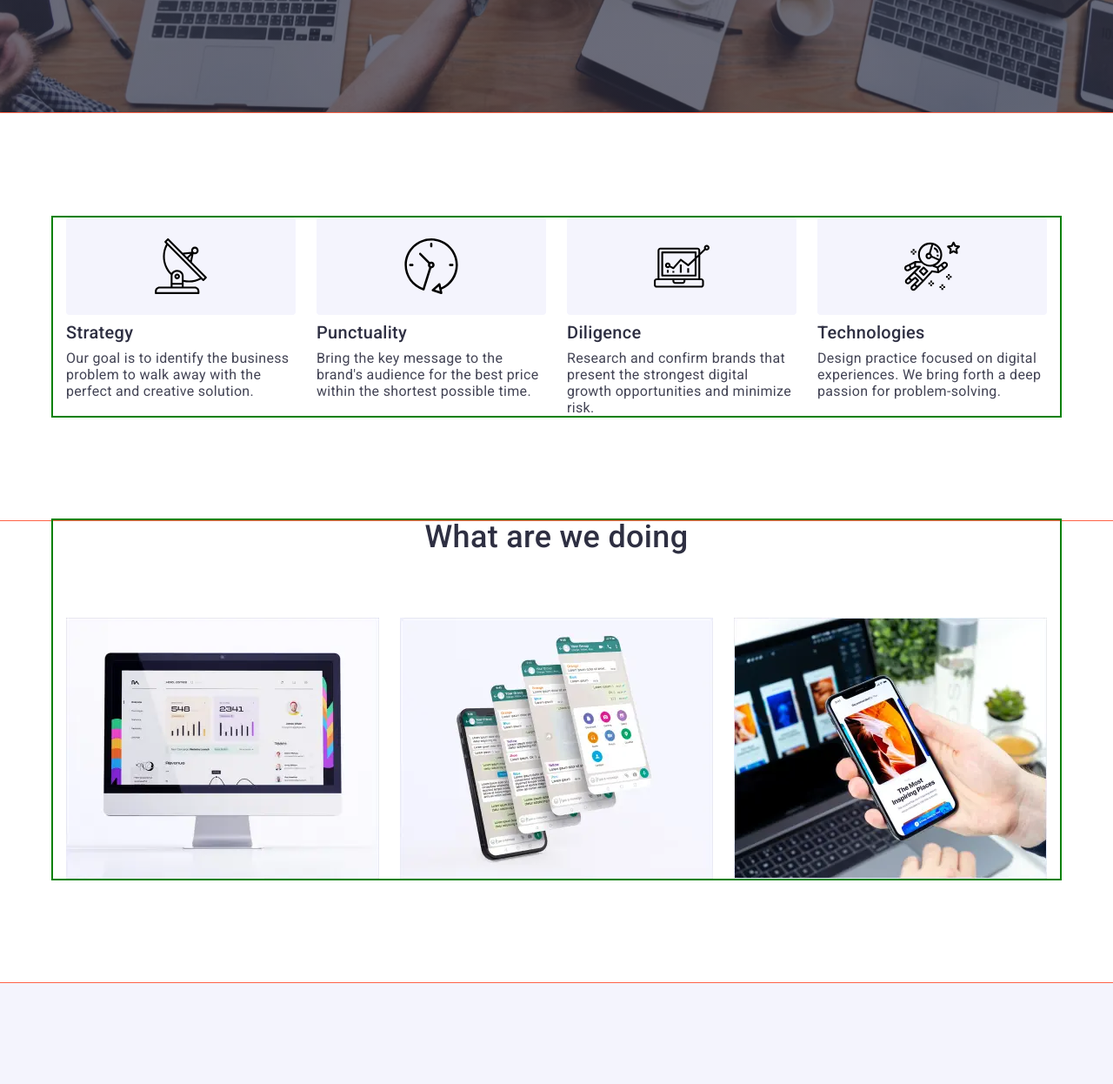
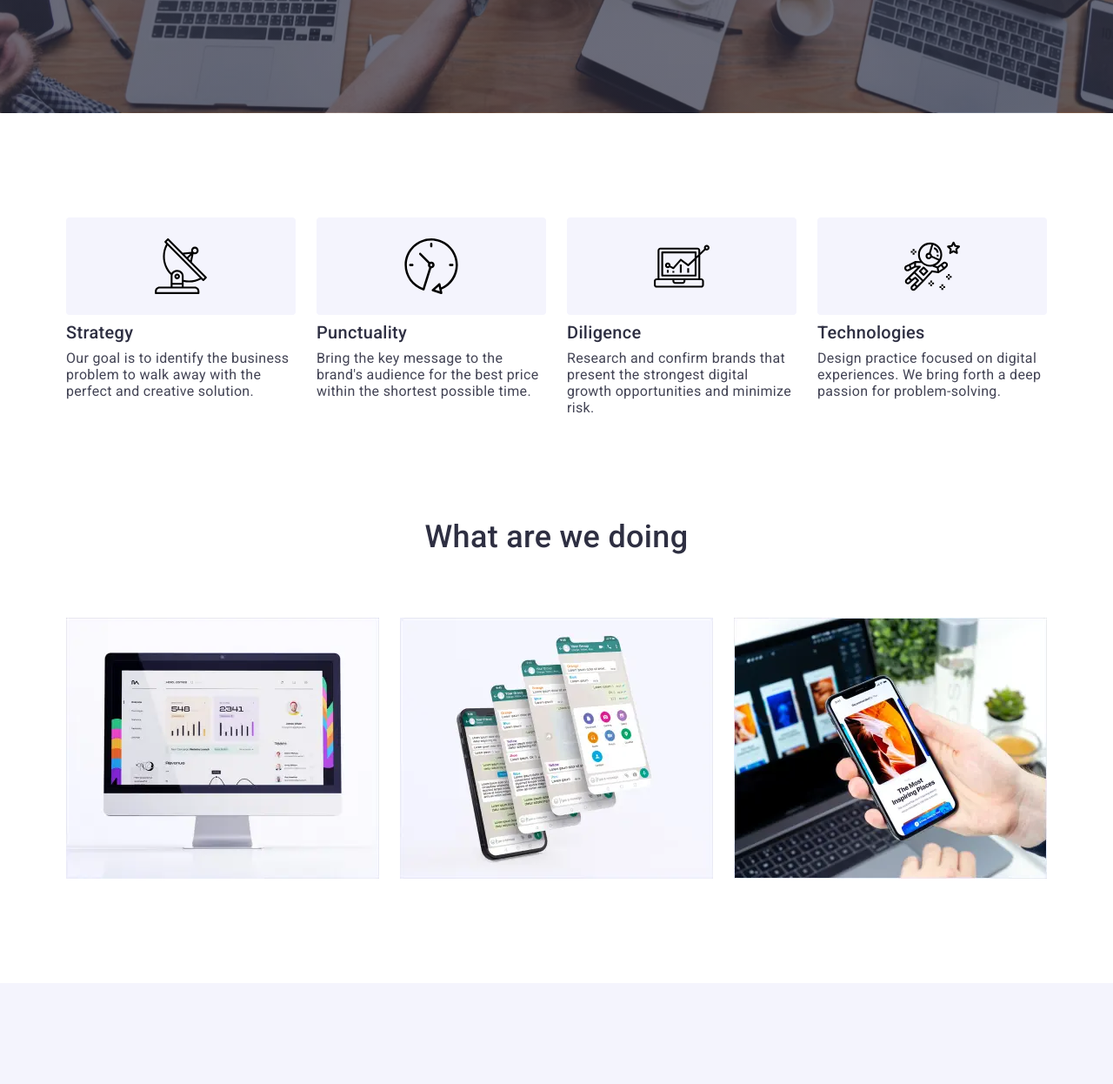
Before and after one commit to IgorVyshnevskiy/goit-markup-hw-07, a plain HTML site: page index.html in a window 1280 px wide. Shown: the part 540-1786 px from the top of the page at 87% size. Drawn offline with nearby package versions, Linux system fonts and the light colour scheme.

Commit message:
fixed bugs

```diff
--- a/css/styles.css
+++ b/css/styles.css
@@ -51,7 +51,6 @@ img {
   padding-left: 15px;
   padding-right: 15px;
   margin: 0 auto;
-  outline: 2px solid green;
 }
 
 .list {
@@ -244,8 +243,6 @@ p {
 .section {
   padding-top: 96px;
   padding-bottom: 96px;
-
-  outline: 1px solid tomato;
 }
 
 .second-section {
@@ -807,6 +804,7 @@ footer.dark-bg {
   .menu-container.is-open {
     transform: translateX(0);
     z-index: 1;
+    overflow: scroll;
     transition: transform var(--transition-main)
   }
 
```
